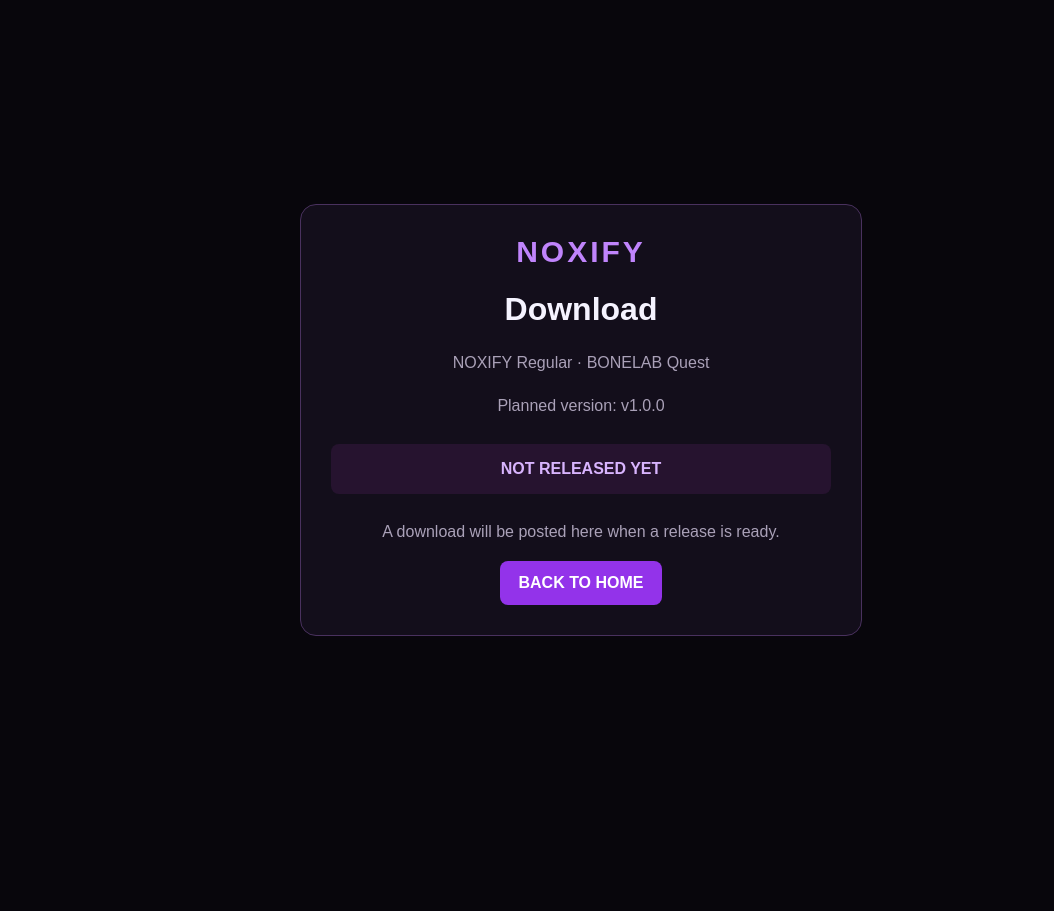
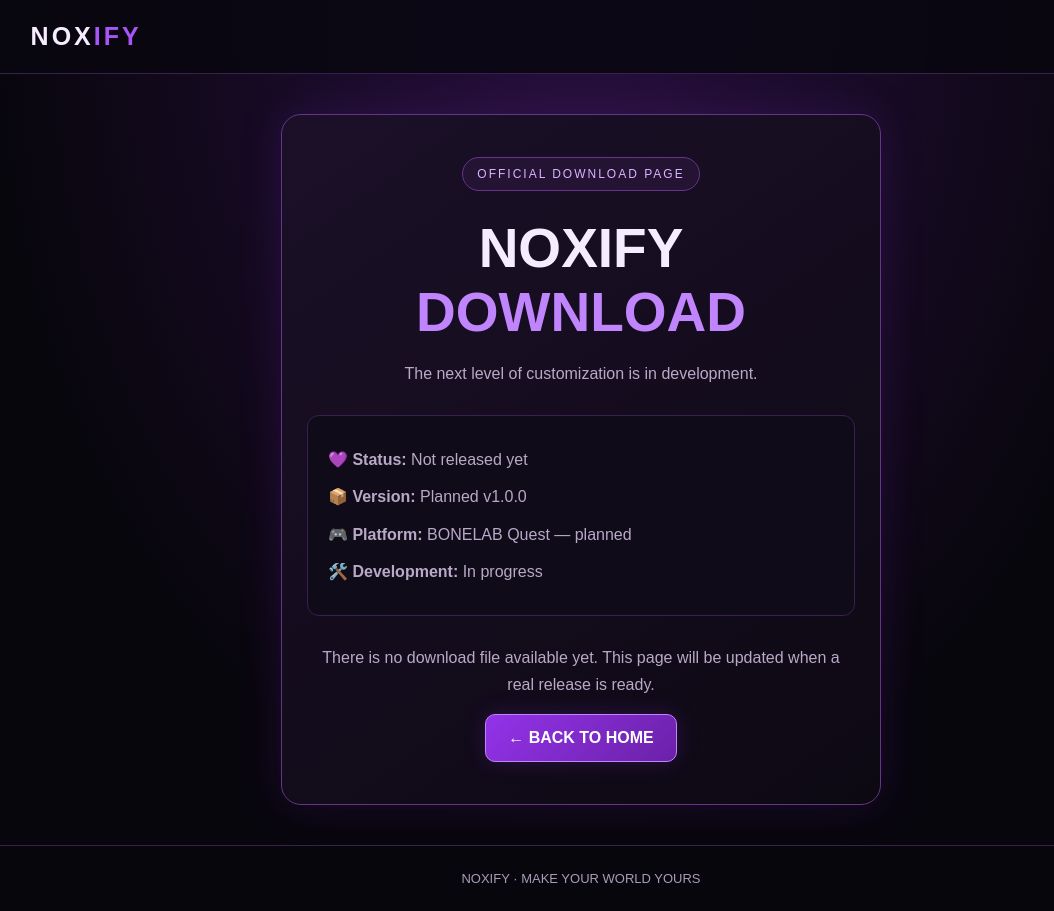
Before and after one commit to dionr3610-netizen/Noxify-site, a plain HTML site: page download.html in a window 1280 px wide. Shown: the whole page, without its empty margins (59-1113 px from the left). Before the commit the page ends 840 px from the top, so only its background shows below. Drawn offline with Linux system fonts and the light colour scheme.

Commit message:
Update download.html

```diff
--- a/download.html
+++ b/download.html
@@ -3,26 +3,103 @@
 <html lang="en">
 <head>
 <meta charset="UTF-8">
-<meta name="viewport" content="width=device-width, initial-scale=1">
-<title>Download NOXIFY</title>
+<meta name="viewport" content="width=device-width, initial-scale=1.0">
+<title>NOXIFY | Download</title>
 <style>
-body{margin:0;min-height:100vh;display:grid;place-items:center;background:#08060c;color:#f5f3ff;font-family:Arial,sans-serif;padding:20px}
-.card{width:100%;max-width:500px;background:#130e1b;border:1px solid #49315e;border-radius:16px;padding:30px;text-align:center}
-.logo{font-size:30px;font-weight:900;letter-spacing:3px;color:#c084fc}
-p{color:#aaa1b8;line-height:1.7}
-.status{margin:24px 0;padding:16px;background:#26132f;border-radius:8px;color:#d8b4fe;font-weight:bold}
-a{display:inline-block;background:#9333ea;color:white;padding:13px 18px;border-radius:8px;text-decoration:none;font-weight:bold}
+* { box-sizing: border-box; }
+body {
+  margin: 0;
+  min-height: 100vh;
+  background: radial-gradient(ellipse at top, #29103f, #08060d 65%);
+  color: #f5edff;
+  font-family: Arial, Helvetica, sans-serif;
+  display: flex;
+  flex-direction: column;
+}
+header {
+  padding: 22px 7%;
+  border-bottom: 1px solid #38204f;
+  background: #090610dd;
+}
+.logo { font-size: 25px; font-weight: 900; letter-spacing: 3px; }
+.logo span { color: #a855f7; }
+main {
+  flex: 1;
+  display: grid;
+  place-items: center;
+  padding: 40px 20px;
+}
+.panel {
+  width: 100%;
+  max-width: 600px;
+  text-align: center;
+  padding: 42px 25px;
+  border: 1px solid #65358a;
+  border-radius: 20px;
+  background: linear-gradient(145deg, #1b1028, #0d0913);
+  box-shadow: 0 0 45px #9333ea25;
+}
+.tag {
+  display: inline-block;
+  color: #d8b4fe;
+  border: 1px solid #65358a;
+  background: #241333;
+  border-radius: 30px;
+  padding: 9px 14px;
+  font-size: 12px;
+  letter-spacing: 2px;
+}
+h1 { font-size: clamp(35px, 8vw, 55px); margin: 25px 0 12px; }
+h1 span { color: #c084fc; }
+p { color: #b9a9c8; line-height: 1.7; }
+.info {
+  margin: 28px 0;
+  padding: 20px;
+  border: 1px solid #38204f;
+  border-radius: 12px;
+  background: #100b18;
+  text-align: left;
+}
+.info p { margin: 10px 0; }
+.button {
+  display: inline-block;
+  padding: 14px 22px;
+  border-radius: 10px;
+  background: linear-gradient(135deg, #9333ea, #6b21a8);
+  border: 1px solid #c084fc;
+  color: white;
+  text-decoration: none;
+  font-weight: bold;
+  box-shadow: 0 0 22px #9333ea33;
+}
+footer {
+  text-align: center;
+  padding: 25px;
+  color: #a99bb8;
+  border-top: 1px solid #38204f;
+  font-size: 13px;
+}
 </style>
 </head>
 <body>
-<div class="card">
-  <div class="logo">NOXIFY</div>
-  <h1>Download</h1>
-  <p>NOXIFY Regular · BONELAB Quest</p>
-  <p>Planned version: v1.0.0</p>
-  <div class="status">NOT RELEASED YET</div>
-  <p>A download will be posted here when a release is ready.</p>
-  <a href="index.html">BACK TO HOME</a>
-</div>
+<header>
+  <div class="logo">NOX<span>IFY</span></div>
+</header>
+<main>
+  <div class="panel">
+    <div class="tag">OFFICIAL DOWNLOAD PAGE</div>
+    <h1>NOXIFY <span>DOWNLOAD</span></h1>
+    <p>The next level of customization is in development.</p>
+    <div class="info">
+      <p>💜 <strong>Status:</strong> Not released yet</p>
+      <p>📦 <strong>Version:</strong> Planned v1.0.0</p>
+      <p>🎮 <strong>Platform:</strong> BONELAB Quest — planned</p>
+      <p>🛠️ <strong>Development:</strong> In progress</p>
+    </div>
+    <p>There is no download file available yet. This page will be updated when a real release is ready.</p>
+    <a class="button" href="index.html">← BACK TO HOME</a>
+  </div>
+</main>
+<footer>NOXIFY · MAKE YOUR WORLD YOURS</footer>
 </body>
 </html>
```
